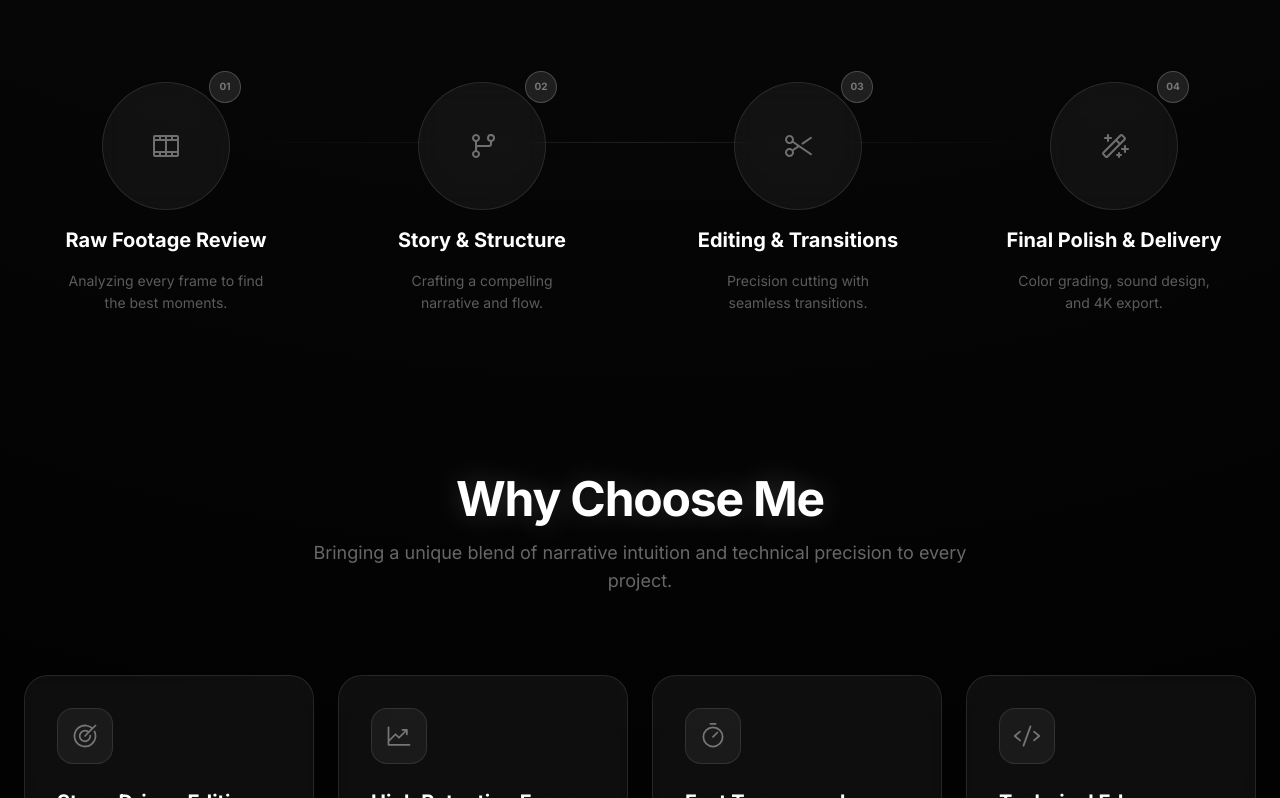
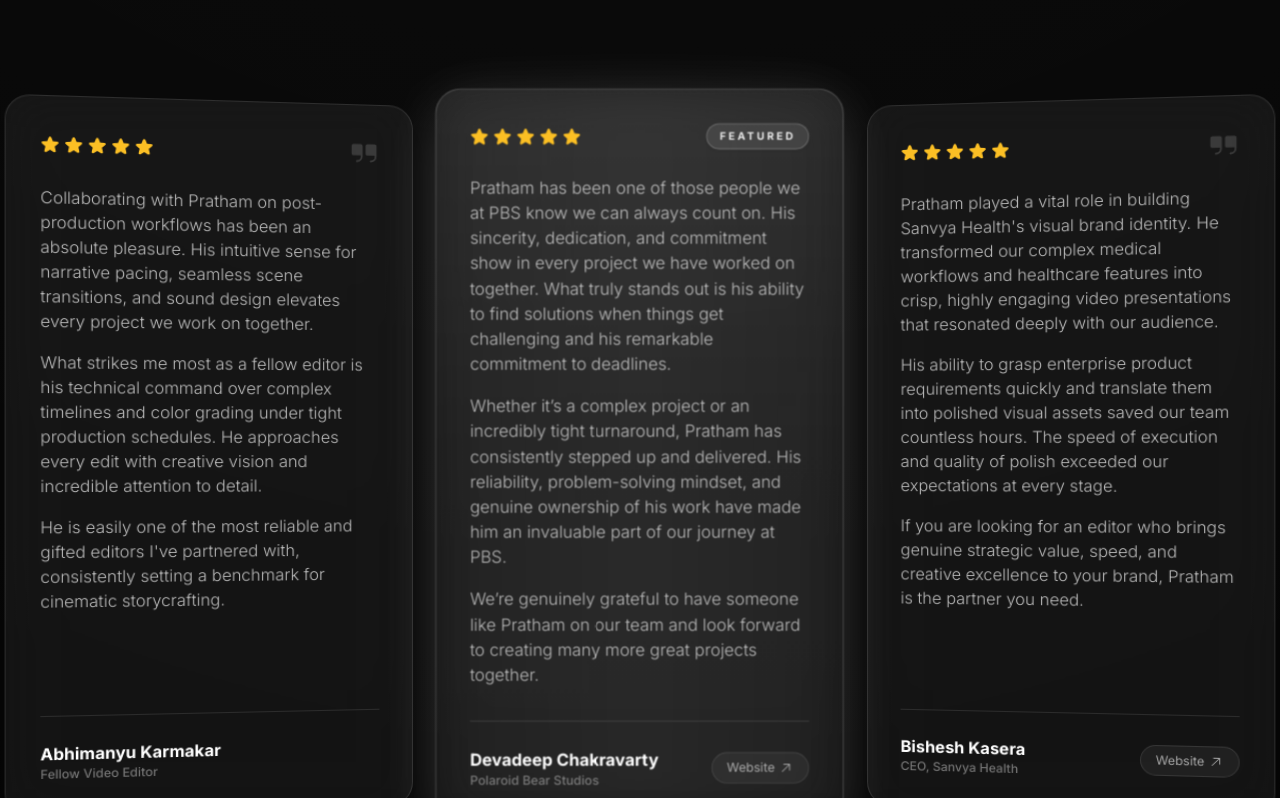
Before and after one commit to isthatpratham/pratham-folio, a React (Vite) app: page /edit in a window 1280 px wide. Shown: the part 5862-6660 px from the top of the page. Built offline with nearby package versions, Linux system fonts and the light colour scheme.

Commit message:
added new project in dev mode, added testimonials in editor-mode

```diff
--- a/src/components/Editor.tsx
+++ b/src/components/Editor.tsx
@@ -1,5 +1,5 @@
 import React, { useEffect, useState } from 'react';
-import { X, FilmStrip, GitBranch, Scissors, MagicWand, Target, ChartLineUp, Timer, Code, Play } from '@phosphor-icons/react';
+import { X, FilmStrip, GitBranch, Scissors, MagicWand, Target, ChartLineUp, Timer, Code, Play, Star, Quotes, ArrowUpRight } from '@phosphor-icons/react';
 import { gsap } from 'gsap';
 import { ScrollTrigger } from 'gsap/ScrollTrigger';
 
@@ -50,6 +50,53 @@ const STAT_DATA = [
     { label: 'Retention Boost', value: 8, suffix: 'x', description: 'Average increase in watch time' },
     { label: 'Videos Delivered', value: 70, suffix: '+', description: 'High-quality cinematic edits' },
     { label: 'Happy Creators', value: 16, suffix: '+', description: 'Consistent long-term partnerships' },
+];
+
+interface Testimonial {
+    id: number;
+    name: string;
+    role: string;
+    link?: string;
+    rating: number;
+    text: string[];
+}
+
+const TESTIMONIALS: Testimonial[] = [
+    {
+        id: 1,
+        name: 'Abhimanyu Karmakar',
+        role: 'Fellow Video Editor',
+        rating: 5,
+        text: [
+            "Collaborating with Pratham on post-production workflows has been an absolute pleasure. His intuitive sense for narrative pacing, seamless scene transitions, and sound design elevates every project we work on together.",
+            "What strikes me most as a fellow editor is his technical command over complex timelines and color grading under tight production schedules. He approaches every edit with creative vision and incredible attention to detail.",
+            "He is easily one of the most reliable and gifted editors I've partnered with, consistently setting a benchmark for cinematic storycrafting."
+        ]
+    },
+    {
+        id: 2,
+        name: 'Devadeep Chakravarty',
+        role: 'Polaroid Bear Studios',
+        link: 'https://www.polaroidbearstudios.com',
+        rating: 5,
+        text: [
+            "Pratham has been one of those people we at PBS know we can always count on. His sincerity, dedication, and commitment show in every project we have worked on together. What truly stands out is his ability to find solutions when things get challenging and his remarkable commitment to deadlines.",
+            "Whether it’s a complex project or an incredibly tight turnaround, Pratham has consistently stepped up and delivered. His reliability, problem-solving mindset, and genuine ownership of his work have made him an invaluable part of our journey at PBS.",
+            "We’re genuinely grateful to have someone like Pratham on our team and look forward to creating many more great projects together."
+        ]
+    },
+    {
+        id: 3,
+        name: 'Bishesh Kasera',
+        role: 'CEO, Sanvya Health',
+        link: 'https://www.sanvyahealth.com',
+        rating: 5,
+        text: [
+            "Pratham played a vital role in building Sanvya Health's visual brand identity. He transformed our complex medical workflows and healthcare features into crisp, highly engaging video presentations that resonated deeply with our audience.",
+            "His ability to grasp enterprise product requirements quickly and translate them into polished visual assets saved our team countless hours. The speed of execution and quality of polish exceeded our expectations at every stage.",
+            "If you are looking for an editor who brings genuine strategic value, speed, and creative excellence to your brand, Pratham is the partner you need."
+        ]
+    }
 ];
 
 const PROCESS_STEPS = [
@@ -141,6 +188,17 @@ const Editor: React.FC = () => {
                 }
             });
         });
+
+        gsap.fromTo('.testimonial-card',
+            { opacity: 0, y: 30 },
+            {
+                opacity: 1, y: 0, duration: 0.8, stagger: 0.15, ease: 'power3.out',
+                scrollTrigger: {
+                    trigger: '.testimonials-section',
+                    start: 'top 80%',
+                }
+            }
+        );
 
         gsap.fromTo('.process-step',
             { opacity: 0, y: 30 },
@@ -368,6 +426,76 @@ const Editor: React.FC = () => {
                 </div>
             </div>
 
+            {/* What Clients Say Section */}
+            <div className="testimonials-section w-full max-w-7xl mx-auto mt-32 mb-40 text-left px-6">
+                <div className="mb-20 text-center">
+                    <h2 className="text-4xl md:text-5xl font-bold text-white tracking-tight mb-4 text-glow">What Clients Say</h2>
+                    <p className="text-white/40 text-lg max-w-2xl mx-auto text-center">Endorsements from creators, directors, and leaders I've collaborated with.</p>
+                </div>
+                <div className="grid grid-cols-1 lg:grid-cols-3 gap-8 items-stretch lg:[perspective:1200px] py-6">
+                    {TESTIMONIALS.map((testimonial, index) => {
+                        const isCenter = index === 1;
+                        const isLeft = index === 0;
+
+                        return (
+                            <div
+                                key={testimonial.id}
+                                className={`testimonial-card group relative p-8 rounded-3xl backdrop-blur-xl transition-all duration-700 flex flex-col justify-between ${
+                                    isCenter
+                                        ? 'lg:scale-105 lg:-translate-y-4 z-20 border border-white/20 bg-gradient-to-b from-white/10 via-white/[0.06] to-white/5 opacity-100 shadow-[0_25px_60px_rgba(255,255,255,0.12)] hover:lg:scale-108 hover:shadow-[0_30px_70px_rgba(255,255,255,0.18)]'
+                                        : isLeft
+                                        ? 'lg:scale-95 lg:origin-right lg:[transform:rotateY(6deg)] hover:lg:[transform:rotateY(0deg)_scale(1.02)] opacity-85 hover:opacity-100 border border-white/10 bg-white/5 shadow-[0_15px_35px_rgba(0,0,0,0.4)] hover:shadow-[0_20px_45px_rgba(255,255,255,0.06)]'
+                                        : 'lg:scale-95 lg:origin-left lg:[transform:rotateY(-6deg)] hover:lg:[transform:rotateY(0deg)_scale(1.02)] opacity-85 hover:opacity-100 border border-white/10 bg-white/5 shadow-[0_15px_35px_rgba(0,0,0,0.4)] hover:shadow-[0_20px_45px_rgba(255,255,255,0.06)]'
+                                }`}
+                            >
+                                {isCenter && (
+                                    <div className="absolute -inset-1 rounded-[2rem] bg-gradient-to-r from-white/20 via-white/30 to-white/20 blur-xl opacity-30 group-hover:opacity-60 transition-opacity pointer-events-none -z-10" />
+                                )}
+
+                                <div>
+                                    <div className="flex items-center justify-between mb-6">
+                                        <div className="flex items-center space-x-1">
+                                            {[...Array(testimonial.rating)].map((_, i) => (
+                                                <Star key={i} size={18} weight="fill" className="text-amber-400" />
+                                            ))}
+                                        </div>
+                                        {isCenter ? (
+                                            <span className="text-[10px] uppercase font-extrabold tracking-[0.25em] text-white/90 bg-white/10 px-3 py-1 rounded-full border border-white/20 shadow-sm">
+                                                Featured
+                                            </span>
+                                        ) : (
+                                            <Quotes size={30} weight="fill" className="text-white/15 group-hover:text-white/35 transition-colors" />
+                                        )}
+                                    </div>
+                                    <div className="space-y-4 text-white/70 text-sm md:text-base leading-relaxed font-light mb-8">
+                                        {testimonial.text.map((paragraph, idx) => (
+                                            <p key={idx}>{paragraph}</p>
+                                        ))}
+                                    </div>
+                                </div>
+                                <div className="pt-6 border-t border-white/10 flex items-center justify-between mt-auto">
+                                    <div>
+                                        <h4 className="text-base font-bold text-white group-hover:text-white transition-colors">{testimonial.name}</h4>
+                                        <p className="text-xs text-white/40 font-medium">{testimonial.role}</p>
+                                    </div>
+                                    {testimonial.link && (
+                                        <a
+                                            href={testimonial.link}
+                                            target="_blank"
+                                            rel="noopener noreferrer"
+                                            className="flex items-center space-x-1 text-xs text-white/60 hover:text-white bg-white/5 hover:bg-white/10 px-3.5 py-1.5 rounded-full border border-white/10 transition-all"
+                                        >
+                                            <span>Website</span>
+                                            <ArrowUpRight size={14} />
+                                        </a>
+                                    )}
+                                </div>
+                            </div>
+                        );
+                    })}
+                </div>
+            </div>
+
             {/* Process Section */}
             <div className="process-section w-full max-w-7xl mx-auto mt-32 mb-40 text-center px-6">
                 <div className="mb-20">
@@ -453,6 +581,7 @@ const Editor: React.FC = () => {
                                     }}
                                 />
                             </>
+                        // eslint-disable-next-line @typescript-eslint/no-explicit-any
                         ) : (selectedProject as any)?.type === 'showreel' && (selectedProject as any)?.status === 'coming-soon' ? (
                             <div className="w-full h-full flex flex-col items-center justify-center bg-black/80 backdrop-blur-2xl relative">
                                 <div className="z-20 flex flex-col items-center p-8 animate-in fade-in zoom-in-95 duration-500">
--- a/src/components/Projects.tsx
+++ b/src/components/Projects.tsx
@@ -8,6 +8,7 @@ import artGalleryImg from '../images/art-gallery-homepage.png';
 import gitWrappedImg from '../images/GitWrapped-Homepage.png';
 import chromeImg from '../images/chrome.png';
 import yaprecapImg from '../images/yaprecap.png';
+import requestlyImg from '../images/requestly.png';
 import deadDropImg from '../images/screencapture-localhost-5173-upload-2026-07-26-03_21_46.png';
 
 gsap.registerPlugin(ScrollTrigger);
@@ -82,12 +83,13 @@ const Projects: React.FC = () => {
     },
     {
       id: 3,
-      title: 'ArtGallery',
-      description: 'A modern digital art gallery platform where users can explore curated artwork collections through a clean and immersive interface. Built as a full-stack project with smooth browsing and elegant UI.',
-      tech: ['React', 'GSAP', 'Express', 'Supabase'],
-      image: artGalleryImg,
-      github: 'https://github.com/isthatpratham/artgallery.git',
-      live: 'https://artgallery-murex-phi.vercel.app/'
+      title: 'Requestly',
+      description: 'A focused developer workspace for public API discovery, live availability checking, server-side request execution, and integration code generation. Explore the catalog, execute requests in the Playground, inspect live HTTP responses, and organize your development APIs directly in your browser.',
+      attribution: 'public-apis/public-apis dataset',
+      tech: ['Next.js 14', 'TypeScript', 'Tailwind CSS v3', 'MongoDB Atlas'],
+      image: requestlyImg,
+      github: 'https://github.com/isthatpratham/requestly',
+      live: 'https://requestly-seven.vercel.app/'
     },
     {
       id: 4,
@@ -100,6 +102,15 @@ const Projects: React.FC = () => {
     },
     {
       id: 5,
+      title: 'ArtGallery',
+      description: 'A modern digital art gallery platform where users can explore curated artwork collections through a clean and immersive interface. Built as a full-stack project with smooth browsing and elegant UI.',
+      tech: ['React', 'GSAP', 'Express', 'Supabase'],
+      image: artGalleryImg,
+      github: 'https://github.com/isthatpratham/artgallery.git',
+      live: 'https://artgallery-murex-phi.vercel.app/'
+    },
+    {
+      id: 6,
       title: 'TabNap',
       description: 'A lightweight Chrome extension that intelligently puts inactive browser tabs to sleep to reduce memory usage and improve browser performance by replacing them with a glass-style sleep screen.',
       tech: ['JavaScript', 'Chrome Extension API', 'CSS Glassmorphism'],
@@ -108,7 +119,7 @@ const Projects: React.FC = () => {
       live: ''
     },
     {
-      id: 6,
+      id: 7,
       title: 'YapRecap',
       description: 'A privacy-first web application that transforms exported WhatsApp group chats into beautiful, animated recap stories. Inspired by modern digital yearbooks and story formats, it parses raw chat logs entirely in-browser, analyzes group metrics, and outputs a cinematic slide deck highlighting the group\'s yappers, night owls, milestones, vocabulary, and peaks.',
       tech: ['Next.js', 'Tailwind CSS', 'TypeScript', 'Framer Motion'],
@@ -117,7 +128,7 @@ const Projects: React.FC = () => {
       live: 'https://yaprecap.vercel.app/'
     },
     {
-      id: 7,
+      id: 8,
       title: 'DeadDrop',
       description: 'DeadDrop is a secure, anonymous file drop platform for sharing files with expiring, self-destructing links. Files can be protected with passwords, limited by download count, and automatically cleaned up after expiration. The project uses a React frontend and a TypeScript + Express backend with SQLite for zero external database setup.',
       tech: ['TypeScript', 'Tailwind', 'Axios', 'Node', 'Multer', 'Vite'],
@@ -160,9 +171,23 @@ const Projects: React.FC = () => {
                 {project.title}
               </h3>
 
-              <p className="text-white/50 text-base mb-8 leading-relaxed font-light">
+              <p className="text-white/50 text-base mb-6 leading-relaxed font-light">
                 {project.description}
               </p>
+
+              {project.attribution && (
+                <div className="mb-6 text-xs text-white/40 font-light flex items-center gap-1.5 bg-white/[0.02] px-3.5 py-2 rounded-xl border border-white/5 w-fit">
+                  <span className="text-white/60 font-medium">Attribution:</span>
+                  <a
+                    href="https://github.com/public-apis/public-apis"
+                    target="_blank"
+                    rel="noopener noreferrer"
+                    className="underline hover:text-white/80 transition-colors"
+                  >
+                    {project.attribution}
+                  </a>
+                </div>
+              )}
 
               <div className="flex flex-wrap gap-2.5 mb-10">
                 {project.tech.map(tech => (
```
Also changed, not shown: src/images/requestly.png (added), 1 other file (tests, documents, lock files or other folders).
